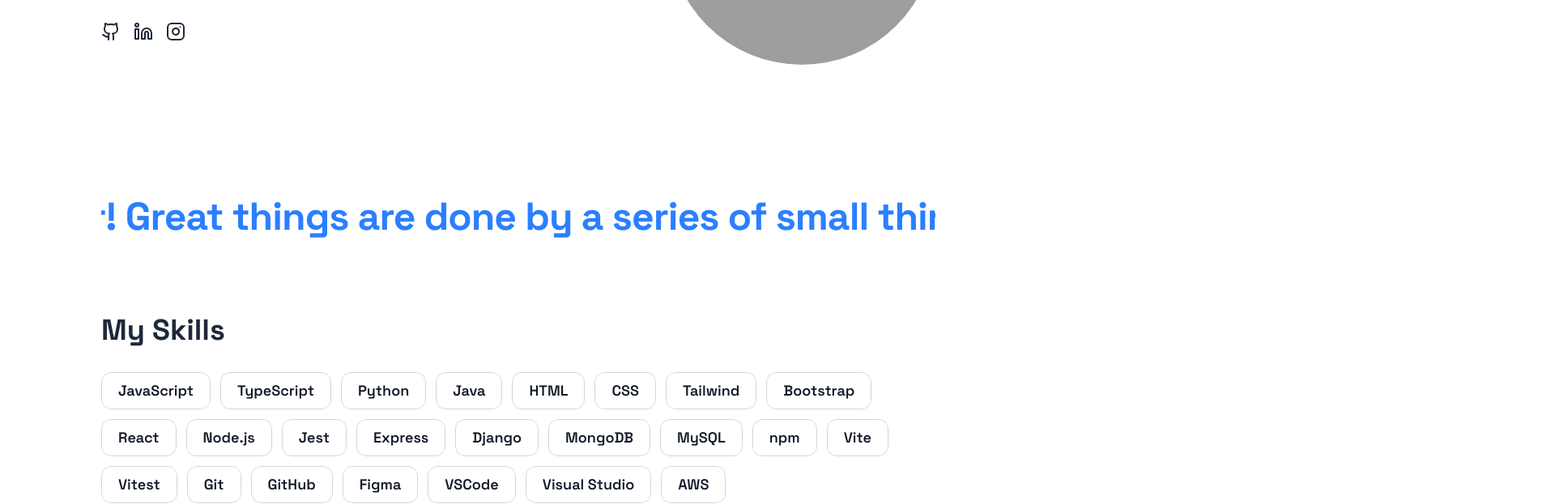
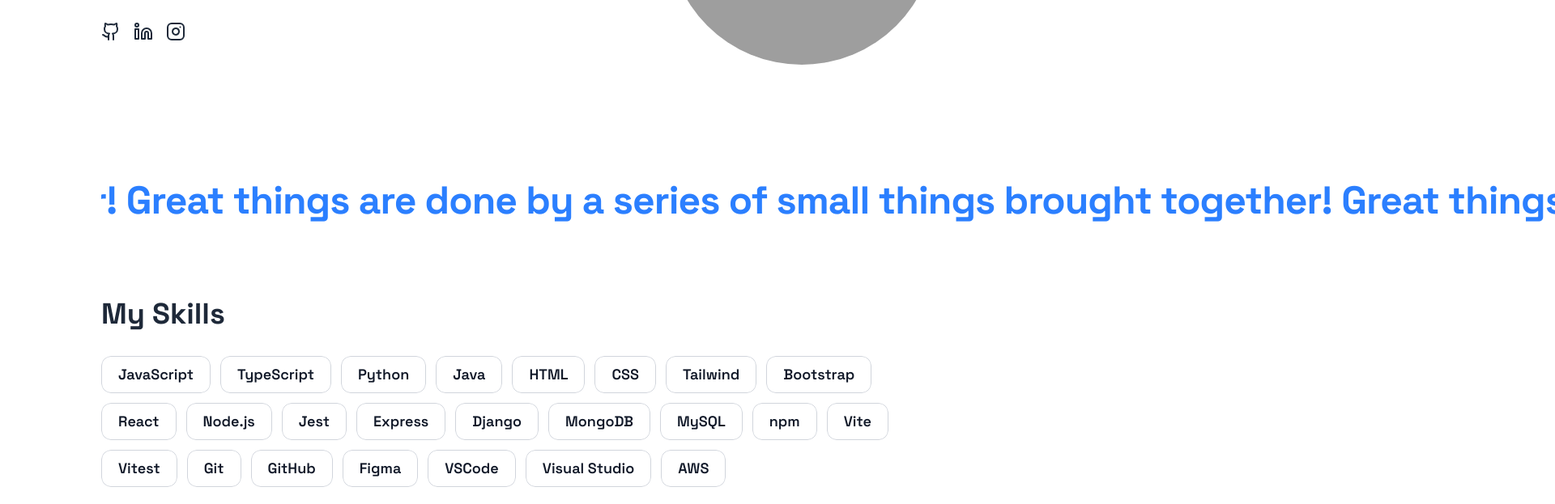
Before and after one commit to gihanchamila/portfolio-frontend, a React (Vite) app: page / in a window 1280 px wide. Shown: the part 520-1143 px from the top of the page at 81% size, 1920 px wide, since content can reach past the window. Built offline with nearby package versions, Linux system fonts and the light colour scheme; no server answers; grey boxes are pictures that could not be loaded.

Commit message:
change design

```diff
--- a/src/components/Sections/HeroSection.jsx
+++ b/src/components/Sections/HeroSection.jsx
@@ -82,7 +82,7 @@ const HeroSection = () => {
               onMouseEnter={() => setCursorVisible(true)}
               onMouseLeave={() => setCursorVisible(false)}
               alt="A personal headshot of Gihan Chamila, the developer."
-              className="w-[200px] h-[200px] lg:w-[400px] lg:h-[400px] rounded-full"
+              className="w-[200px] h-[200px] lg:w-[400px] lg:h-[400px] rounded-full xs:mb-20 lg:mb-0"
             />
           </div>
         </section>
--- a/src/components/Sections/MySkill.jsx
+++ b/src/components/Sections/MySkill.jsx
@@ -28,7 +28,7 @@ const MySkill = ({ skillsList = skills }) => {
   return (
     <>
       <motion.h2
-        className="sm:text-4xl xs:text-3xl font-bold font-primary pb-8"
+        className="sm:text-4xl xs:text-3xl font-bold font-primary pb-8 z-10"
         initial={{ opacity: 0, y: 20 }}
         whileInView={{ opacity: 1, y: 0 }}
         transition={{ duration: 0.6 }}
@@ -60,7 +60,7 @@ const MySkill = ({ skillsList = skills }) => {
                 bg-white dark:bg-transparent dark:inset-52
                 text-gray-900 dark:text-gray-100
                 transition-colors duration-300
-                xs:text-xs sm:text-base lg:text-lg z-50
+                xs:text-xs sm:text-base lg:text-lg
               `}
             >
                 {skill}
--- a/src/components/Sections/Skills.jsx
+++ b/src/components/Sections/Skills.jsx
@@ -3,10 +3,10 @@ import ScrollVelocity from '../utils/ScrollVelocity'
 
 const Skills = () => {
   return (
-      <section className='lg:pb-20 xs:pb-15'>
+      <section className='lg:pb-20 xs:pb-15 xs:hidden lg:flex'>
           <ScrollVelocity
               texts={["Great things are done by a series of small things brought together!"]}
-              className="text-blue-500 dark:text-blue-300 font-primary xs:mt-25 sm:mt-0 lg:mt-25"
+              className="text-blue-500 dark:text-blue-300 font-primary xs:mt-25 sm:mt-0 lg:mt-20"
           />
       </section>
   )
```
